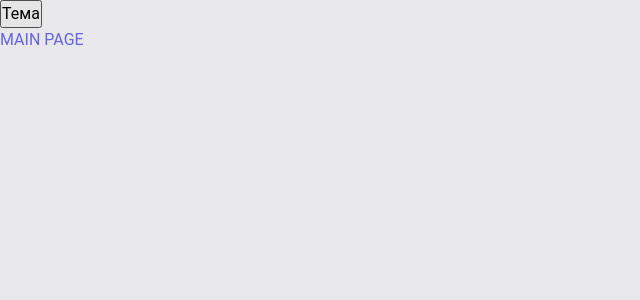
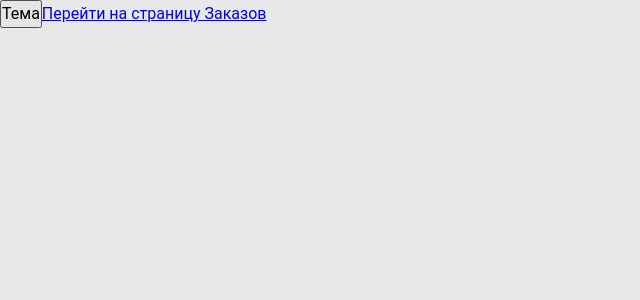
Before and after one commit to simolex/project_v2, a React app: page / in a window 1280 px wide. Shown: the top 300 px of the page, without its empty margins (0-640 px from the left). Built offline with nearby package versions, Linux system fonts and the light colour scheme.

Commit message:
save before deploy

```diff
--- a/src/App.tsx
+++ b/src/App.tsx
@@ -26,7 +26,7 @@ const App = () => {
         <div className={`app ${theme}`}>
             <button onClick={toggleTheme}>Тема</button>
             {/* <button onClick={onShowModal}>Окно</button> */}
-
+            <Link to='/order'>Перейти на страницу Заказов</Link>
             <Suspense fallback={<div>Загрузка...</div>}>
                 <Routes>
                     <Route path={"/order"} element={<OrderPageAsync />} />
--- a/src/pages/MainPage/MainPage.tsx
+++ b/src/pages/MainPage/MainPage.tsx
@@ -1,5 +1,5 @@
 const MainPage = () => {
-    return <div>MAIN PAGE</div>;
+    return <div></div>;
 };
 
 export default MainPage;
```
